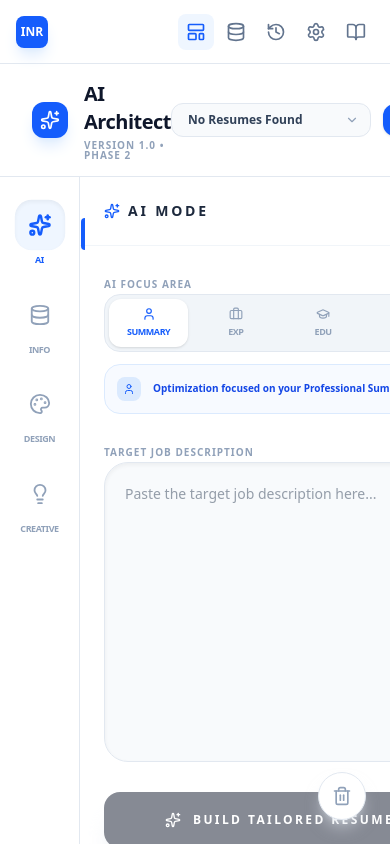
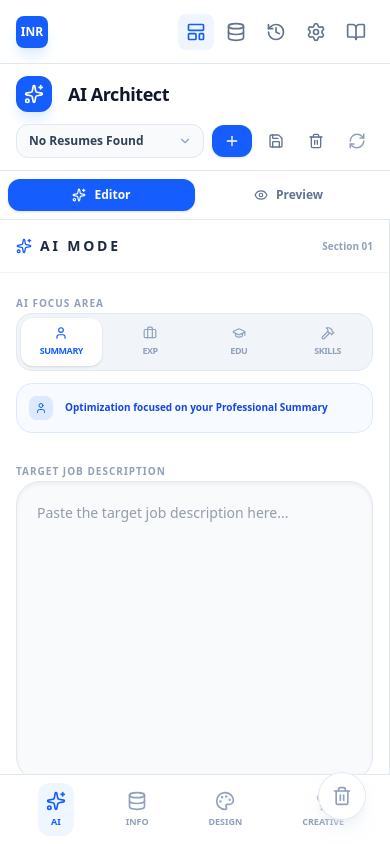
Before and after one commit to isauravmanitripathi/Resume-Generator, a SvelteKit app: page / in a window 390 px wide. Built offline with nearby package versions, Linux system fonts and the light colour scheme.

Commit message:
Added mobile frinedly features to the website

```diff
--- a/package.json
+++ b/package.json
@@ -24,6 +24,7 @@
 		"vite": "^7.2.6"
 	},
 	"dependencies": {
+		"@vercel/speed-insights": "^1.3.1",
 		"dexie": "^4.2.1",
 		"html2pdf.js": "^0.14.0",
 		"iconify-icon": "^3.0.2",
--- a/src/lib/components/ResumePreview.svelte
+++ b/src/lib/components/ResumePreview.svelte
@@ -73,18 +73,20 @@
   }
 </script>
 
-<div class="fixed bottom-8 right-8 z-50 print:hidden animate-fade-in flex flex-col gap-2" data-html2canvas-ignore="true">
+<div class="fixed bottom-4 md:bottom-8 right-4 md:right-8 z-50 print:hidden animate-fade-in flex flex-col gap-2" data-html2canvas-ignore="true">
   <button
     onclick={handleDownload}
     disabled={isDownloading}
-    class="flex items-center gap-2 px-6 py-3 bg-slate-900 text-white rounded-full font-bold shadow-2xl hover:bg-black hover:scale-105 transition-all text-sm disabled:opacity-70 disabled:cursor-not-allowed disabled:transform-none"
+    class="flex items-center gap-2 px-4 md:px-6 py-2 md:py-3 bg-slate-900 text-white rounded-full font-bold shadow-2xl hover:bg-black hover:scale-105 transition-all text-xs md:text-sm disabled:opacity-70 disabled:cursor-not-allowed disabled:transform-none"
   >
     {#if isDownloading}
       <Loader2 size={16} class="animate-spin" />
-      <span>Generating...</span>
+      <span class="hidden sm:inline">Generating...</span>
+      <span class="sm:hidden">...</span>
     {:else}
       <Download size={16} />
-      <span>Download PDF</span>
+      <span class="hidden sm:inline">Download PDF</span>
+      <span class="sm:hidden">PDF</span>
     {/if}
   </button>
 </div>
--- a/src/routes/+page.svelte
+++ b/src/routes/+page.svelte
@@ -29,6 +29,9 @@
 
   let activeSubTab = $state('ai');
   let customCode = $state('');
+
+  // Mobile view toggle: 'editor' or 'preview'
+  let mobileView = $state<'editor' | 'preview'>('editor');
 
   const navTabs = [
     { id: 'ai', name: 'AI Mode', icon: Sparkles, color: 'text-blue-600', bg: 'bg-blue-50' },
@@ -301,23 +304,23 @@
 
 <div class="h-full flex flex-col overflow-hidden">
   <!-- Header -->
-  <header class="bg-white border-b border-slate-200 px-8 py-4 flex items-center justify-between shrink-0">
+  <header class="bg-white border-b border-slate-200 px-4 md:px-8 py-3 md:py-4 flex flex-col md:flex-row md:items-center justify-between shrink-0 gap-3">
     <div class="flex items-center gap-4">
       <div class="p-2 bg-blue-600 rounded-xl text-white shadow-lg shadow-blue-100">
         <Sparkles size={20} />
       </div>
       <div>
-        <h1 class="text-xl font-bold text-slate-900 tracking-tight">AI Architect</h1>
-        <p class="text-[10px] font-bold text-slate-400 uppercase tracking-widest leading-none mt-1">Version 1.0 • Phase 2</p>
+        <h1 class="text-lg md:text-xl font-bold text-slate-900 tracking-tight">AI Architect</h1>
+        <p class="text-[10px] font-bold text-slate-400 uppercase tracking-widest leading-none mt-1 hidden sm:block">Version 1.0 • Phase 2</p>
       </div>
     </div>
 
-    <div class="flex items-center gap-3">
+    <div class="flex items-center gap-2 md:gap-3 flex-wrap">
       <!-- Resume Selector -->
-      <div class="relative">
+      <div class="relative flex-1 min-w-[140px] md:flex-none">
         <select
           bind:value={activeResumeId}
-          class="pl-4 pr-10 py-2 bg-slate-50 border border-slate-200 rounded-xl text-xs font-bold text-slate-700 outline-none appearance-none hover:bg-slate-100 transition-all cursor-pointer min-w-[200px]"
+          class="w-full pl-3 pr-8 py-2 bg-slate-50 border border-slate-200 rounded-xl text-xs font-bold text-slate-700 outline-none appearance-none hover:bg-slate-100 transition-all cursor-pointer md:min-w-[200px]"
         >
           {#each resumeList as res}
             <option value={res.id}>{res.name}</option>
@@ -337,30 +340,30 @@
         title="New Tailored Resume"
       >
         <Plus size={16} />
-        <span>New</span>
+        <span class="hidden sm:inline">New</span>
       </button>
 
-      <div class="h-6 w-px bg-slate-200 mx-1"></div>
+      <div class="hidden md:block h-6 w-px bg-slate-200 mx-1"></div>
 
       <button
         onclick={handleSaveResume}
-        class="p-2 text-slate-500 hover:text-emerald-600 hover:bg-emerald-50 rounded-xl transition-all flex items-center gap-2 px-3 text-xs font-bold disabled:opacity-50 disabled:cursor-not-allowed"
+        class="p-2 text-slate-500 hover:text-emerald-600 hover:bg-emerald-50 rounded-xl transition-all flex items-center gap-1 md:gap-2 md:px-3 text-xs font-bold disabled:opacity-50 disabled:cursor-not-allowed"
         title="Save Resume"
       >
         <Save size={16} />
-        <span>Save</span>
+        <span class="hidden lg:inline">Save</span>
       </button>
 
       <button
         onclick={handleDeleteResume}
-        class="p-2 text-slate-500 hover:text-red-600 hover:bg-red-50 rounded-xl transition-all flex items-center gap-2 px-3 text-xs font-bold disabled:opacity-50 disabled:cursor-not-allowed"
+        class="p-2 text-slate-500 hover:text-red-600 hover:bg-red-50 rounded-xl transition-all flex items-center gap-1 md:gap-2 md:px-3 text-xs font-bold disabled:opacity-50 disabled:cursor-not-allowed"
         title="Delete Resume"
       >
         <Trash2 size={16} />
-        <span>Delete</span>
+        <span class="hidden lg:inline">Delete</span>
       </button>
 
-      <div class="h-6 w-px bg-slate-200 mx-1"></div>
+      <div class="hidden md:block h-6 w-px bg-slate-200 mx-1"></div>
 
       <button
         onclick={refreshData}
@@ -369,16 +372,35 @@
       >
         <RefreshCw size={18} />
       </button>
-      <div class="h-6 w-px bg-slate-200 mx-1"></div>
-      <a href="/vault" class="px-4 py-2 bg-slate-900 text-white rounded-xl text-xs font-bold hover:bg-slate-800 transition-all shadow-sm">
+      <a href="/vault" class="hidden sm:block px-4 py-2 bg-slate-900 text-white rounded-xl text-xs font-bold hover:bg-slate-800 transition-all shadow-sm">
         Edit Vault
       </a>
     </div>
   </header>
 
-  <div class="flex-1 flex overflow-hidden">
-    <!-- Sub-Navigation Sidebar (Vertical) -->
-    <nav class="w-20 bg-white border-r border-slate-200 flex flex-col items-center py-6 gap-6 shrink-0 relative z-10">
+  <!-- Mobile View Toggle (Only visible on small screens) -->
+  <div class="md:hidden flex bg-white border-b border-slate-200 p-2">
+    <button
+      onclick={() => mobileView = 'editor'}
+      class="flex-1 py-2 rounded-xl text-xs font-bold transition-all flex items-center justify-center gap-2
+      {mobileView === 'editor' ? 'bg-blue-600 text-white shadow-sm' : 'text-slate-500 hover:bg-slate-50'}"
+    >
+      <Sparkles size={14} />
+      Editor
+    </button>
+    <button
+      onclick={() => mobileView = 'preview'}
+      class="flex-1 py-2 rounded-xl text-xs font-bold transition-all flex items-center justify-center gap-2
+      {mobileView === 'preview' ? 'bg-blue-600 text-white shadow-sm' : 'text-slate-500 hover:bg-slate-50'}"
+    >
+      <Eye size={14} />
+      Preview
+    </button>
+  </div>
+
+  <div class="flex-1 flex overflow-hidden relative">
+    <!-- Sub-Navigation Sidebar (Desktop Only) -->
+    <nav class="hidden md:flex w-20 bg-white border-r border-slate-200 flex-col items-center py-6 gap-6 shrink-0 relative z-10">
       {#each navTabs as tab}
         {@const Icon = tab.icon}
         <button
@@ -405,10 +427,11 @@
       {/each}
     </nav>
 
-    <!-- Content Pane (Dynamic) -->
-    <div class="w-[400px] bg-white border-r border-slate-200 flex flex-col shrink-0 overflow-hidden">
+    <!-- Content Pane (Dynamic) - Hidden on mobile when preview is active -->
+    <div class="flex-1 md:flex-none md:w-[400px] bg-white border-r border-slate-200 flex flex-col shrink-0 overflow-hidden
+      {mobileView === 'preview' ? 'hidden md:flex' : 'flex'}">
       <!-- Tab Header -->
-      <div class="p-6 border-b border-slate-100 flex items-center justify-between">
+      <div class="p-4 md:p-6 border-b border-slate-100 flex items-center justify-between">
         <h2 class="text-sm font-black uppercase tracking-[0.2em] text-slate-800 flex items-center gap-2">
           {#if activeSubTab === 'ai'}<Sparkles size={16} class="text-blue-600" /> AI Mode{/if}
           {#if activeSubTab === 'info'}<Database size={16} class="text-emerald-600" /> Explorer{/if}
@@ -418,7 +441,7 @@
         <span class="text-[10px] font-bold text-slate-400">Section 0{navTabs.findIndex(t => t.id === activeSubTab) + 1}</span>
       </div>
 
-      <div class="flex-1 overflow-y-auto p-6 scrollbar-hide">
+      <div class="flex-1 overflow-y-auto p-4 md:p-6 scrollbar-hide">
         {#if activeSubTab === 'ai'}
           <AIArchitect
             {profile}
@@ -455,18 +478,19 @@
       </div>
     </div>
 
-    <!-- Preview Surface -->
-    <main class="flex-1 bg-slate-50/30 overflow-y-auto p-8 lg:p-12 relative">
-      <div class="absolute top-6 right-8 flex items-center gap-4 text-slate-300">
+    <!-- Preview Surface - Hidden on mobile when editor is active -->
+    <main class="flex-1 bg-slate-50/30 overflow-y-auto p-4 md:p-8 lg:p-12 relative
+      {mobileView === 'editor' ? 'hidden md:block' : 'block'}">
+      <div class="absolute top-4 md:top-6 right-4 md:right-8 flex items-center gap-4 text-slate-300">
          <div class="flex items-center gap-2">
            <Eye size={14} />
-           <span class="text-[10px] font-black uppercase tracking-widest">Live View</span>
+           <span class="text-[10px] font-black uppercase tracking-widest hidden sm:inline">Live View</span>
          </div>
       </div>
 
-      <div class="min-h-full flex items-start justify-center">
+      <div class="min-h-full flex items-start justify-center pt-8 md:pt-0">
         {#if appliedProfile}
-          <div class="shadow-[0_20px_50px_rgba(0,0,0,0.1)] rounded-sm">
+          <div class="shadow-[0_20px_50px_rgba(0,0,0,0.1)] rounded-sm resume-container">
             <ResumePreview
               profile={appliedProfile}
               templateId={selectedTemplate}
@@ -475,12 +499,12 @@
           </div>
         {:else if profile}
           <!-- In case appliedProfile is null but profile exists -->
-          <div class="shadow-[0_20px_50px_rgba(0,0,0,0.1)] rounded-sm">
+          <div class="shadow-[0_20px_50px_rgba(0,0,0,0.1)] rounded-sm resume-container">
              <ResumePreview {profile} templateId={selectedTemplate} {customCode} />
           </div>
         {:else}
           <!-- Empty State -->
-           <div class="h-full flex flex-col items-center justify-center text-center p-8 text-slate-400 mt-32">
+           <div class="h-full flex flex-col items-center justify-center text-center p-8 text-slate-400 mt-16 md:mt-32">
             <div class="bg-white p-6 rounded-full mb-4 shadow-sm">
               <FileText size={48} class="text-slate-200" />
             </div>
@@ -493,6 +517,21 @@
         {/if}
       </div>
     </main>
+
+    <!-- Mobile Bottom Navigation -->
+    <nav class="md:hidden fixed bottom-0 left-0 right-0 bg-white border-t border-slate-200 flex items-center justify-around py-2 px-4 z-50">
+      {#each navTabs as tab}
+        {@const Icon = tab.icon}
+        <button
+          onclick={() => { activeSubTab = tab.id; mobileView = 'editor'; }}
+          class="flex flex-col items-center gap-1 p-2 rounded-xl transition-all
+          {activeSubTab === tab.id ? tab.bg + ' ' + tab.color : 'text-slate-400'}"
+        >
+          <Icon size={20} />
+          <span class="text-[9px] font-bold uppercase">{tab.id}</span>
+        </button>
+      {/each}
+    </nav>
   </div>
 </div>
 
@@ -533,4 +572,28 @@
   .custom-scrollbar::-webkit-scrollbar-thumb:hover {
     background: #cbd5e1;
   }
+
+  /* Mobile Resume Scaling */
+  @media (max-width: 768px) {
+    .resume-container {
+      transform: scale(0.4);
+      transform-origin: top center;
+      margin-bottom: -60%; /* Compensate for scaled whitespace */
+    }
+  }
+
+  @media (min-width: 769px) and (max-width: 1024px) {
+    .resume-container {
+      transform: scale(0.65);
+      transform-origin: top center;
+      margin-bottom: -35%;
+    }
+  }
+
+  /* Add padding at bottom for mobile bottom nav */
+  @media (max-width: 768px) {
+    main {
+      padding-bottom: 80px !important;
+    }
+  }
 </style>
```
Also changed, not shown: src/lib/components/settings/PromptSettings.svelte (+5 -5 lines), src/routes/settings/+page.svelte (+9 -9 lines), 1 other file (tests, documents, lock files or other folders).
